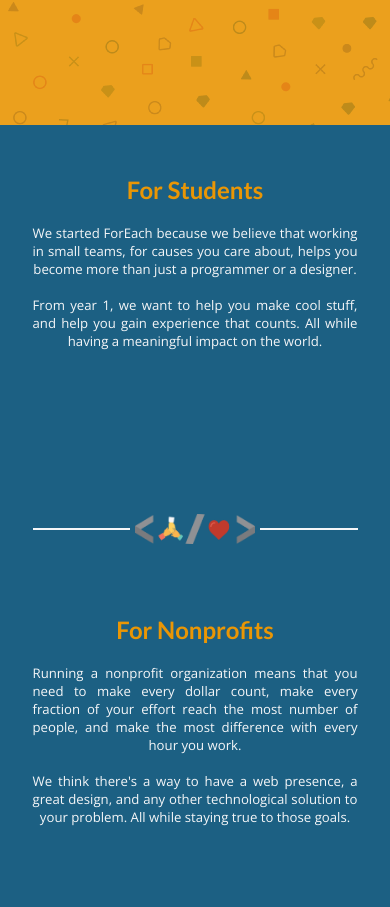
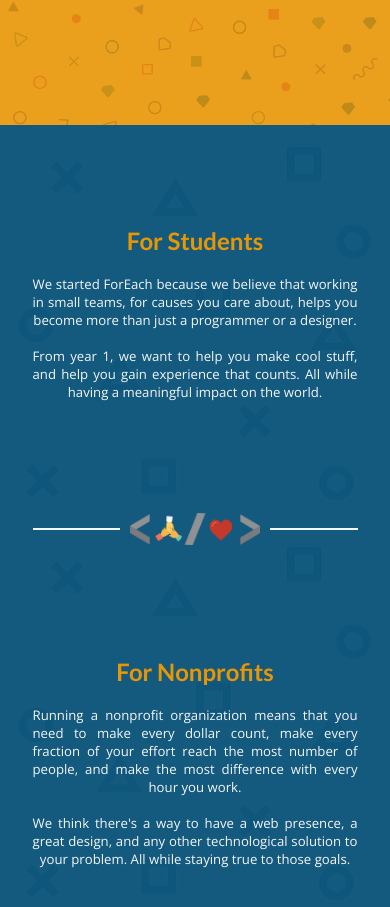
Before and after one commit to for-each-org/Website, a website: page static/index.html in a window 390 px wide. Shown: the part 719-1626 px from the top of the page. Drawn offline with nearby package versions, Linux system fonts and the light colour scheme.

Commit message:
jazzed this place up

```diff
--- a/static/index.html
+++ b/static/index.html
@@ -77,6 +77,13 @@
         you gain experience that counts. All while having a meaningful impact on the world.
       </p>
     </div>
+
+    <div class="for-separator">
+      <div class="for-separator-line for-separator-line-1"></div>
+      <div class="for-separator-line for-separator-line-2"></div>
+      <img class="for-separator-logo" src="assets/logo.png">
+    </div>
+
     <div class="for-nonprofits">
       <h2 class="for-title">For Nonprofits</h2>
       <p class="for-text">
@@ -87,12 +94,6 @@
         We think there's a way to have a web presence, a great design, and any other
         technological solution to your problem. All while staying true to those goals.
       </p>
-    </div>
-    <div class="for-separator">
-      <div class="for-separator-line"></div>
-    </div>
-    <div class="for-logo">
-      <img class="for-logo-img" src="assets/logo.png">
     </div>
   </div>
 
--- a/static/sass/_app.scss
+++ b/static/sass/_app.scss
@@ -46,15 +46,18 @@
     grid-template-columns: repeat(12, 1fr);
     grid-template-rows: 1fr auto 1fr;
     min-height: 100vh;
-    // align-items: center;
+
     justify-content: center;
-    background: $blue;
+
+    background: url('../assets/playstation-pattern.png');
+    background-color: $blue;
+    background-blend-mode: color-burn;
 
     width: 100%;
     padding: 50px 0;
     &-students {
         grid-column: 2 / span 4;
-        grid-row: 2;
+        grid-row: 2 ;
     }
 
     &-nonprofits {
@@ -66,26 +69,40 @@
         grid-column: 6 / span 2;
         grid-row: 1 / span 3;
         height: 100%;
+
+        display: grid;
+        grid-template-rows: 1fr auto 1fr;
+        grid-template-columns: repeat(5, 1fr);
+        grid-gap: 10px;
+
         &-line {
             width: 2px;
             background: $light-grey;
             height: 100%;
             margin: 0 auto;
+
+            &-1 {
+                grid-row: 1;
+                grid-column: 1 / span 5;
+            }
+
+            &-2 {
+                grid-row: 3;
+                grid-column: 1 / span 5;
+            }
         }
-    }
 
-    &-logo {
-        grid-column: 6 / span 2;
-        grid-row: 2;
-        height: 100%;
-        display: flex;
-        justify-content: center;
-        align-items: center;
+        &-logo {
+            grid-row: 2;
+            grid-column: 1 / span 5;
 
-        &-img {
-            padding: 5px;
             width: 80%;
-            background: $blue;
+            margin: 0 auto;
+
+            display: flex;
+            justify-content: center;
+            align-items: center;
+
         }
     }
 
@@ -107,6 +124,7 @@
 
     @media (max-width: 800px) {
         grid-template-rows: auto auto auto;
+        align-items: center;
 
         &-students {
             grid-column: 2 / span 10;
@@ -118,27 +136,31 @@
             grid-row: 3
         }
 
-        &-logo {
-            grid-column: 1 / span 12;
-            grid-row: 2;
-            padding: 20px 0;
-            &-img {
-                width: 25%;
-                min-width: 130px;
-            }
-        }
-
         &-separator {
             grid-column: 2 / span 10;
             grid-row: 2;
             width: 100%;
-            display: flex;
             justify-content: center;
             align-items: center;
             &-line {
                 width: 100%;
                 background: $light-grey;
                 height: 2px;
+
+                &-1 {
+                    grid-column: 1 / span 2;
+                    grid-row: 2;
+                }
+                &-2 {
+                    grid-column: 4 / span 2;
+                    grid-row: 2;
+                }
+            }
+
+            &-logo {
+                grid-column: 3;
+                grid-row: 2;
+                min-width: 130px;
             }
         }
     }
```
Also changed, not shown: static/assets/playstation-pattern.png (added), static/css/main.css, 1 other file.
